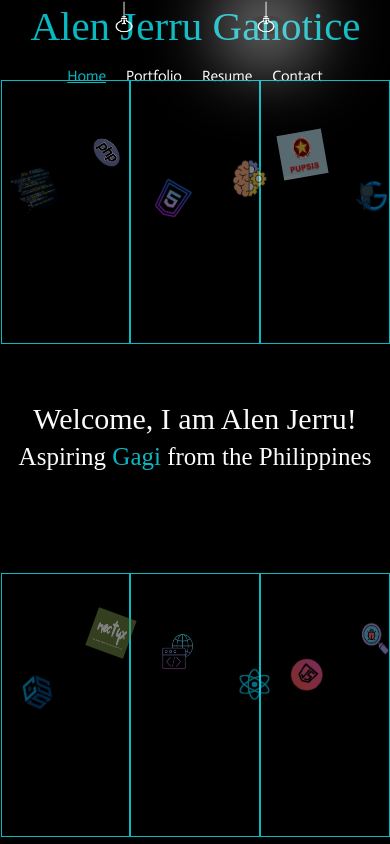
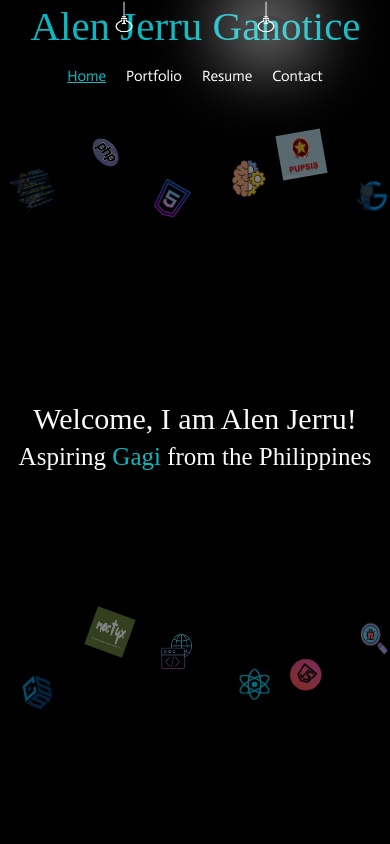
Before and after one commit to Euroboss213/Portfolio, a plain HTML site: page index.html in a window 390 px wide. Drawn offline with Linux system fonts and the light colour scheme; a web font is replaced by a local one.

Commit message:
updating the landing page

```diff
--- a/style/home.css
+++ b/style/home.css
@@ -378,37 +378,37 @@ nav{
             display: flex;
             height: 100%;
             width: 100%;
-            border: 1px solid #09B9C2;
+            /* border: 1px solid #09B9C2; */
         }
         .t2{
             display: flex;
             height: 100%;
             width: 100%;
-            border: 1px solid #09B9C2;
+            /* border: 1px solid #09B9C2; */
         }
         .t3{
             display: flex;
             height: 100%;
             width: 100%;
-            border: 1px solid #09B9C2;
+            /* border: 1px solid #09B9C2; */
         }
         .b1{
             display: flex;
             height: 100%;
             width: 100%;
-            border: 1px solid #09B9C2;
+            /* border: 1px solid #09B9C2; */
         }
         .b2{
             display: flex;
             height: 100%;
             width: 100%;
-            border: 1px solid #09B9C2;
+            /* border: 1px solid #09B9C2; */
         }
         .b3{
             display: flex;
             height: 100%;
             width: 100%;
-            border: 1px solid #09B9C2;
+            /* border: 1px solid #09B9C2; */
         }
             #piccode{
                 filter: blur(0);
```
